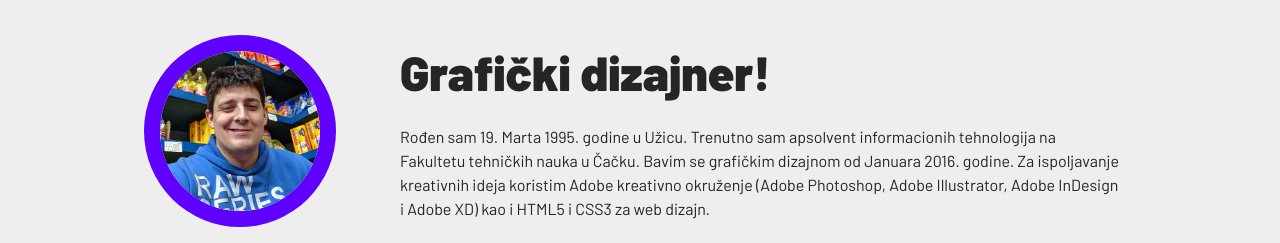
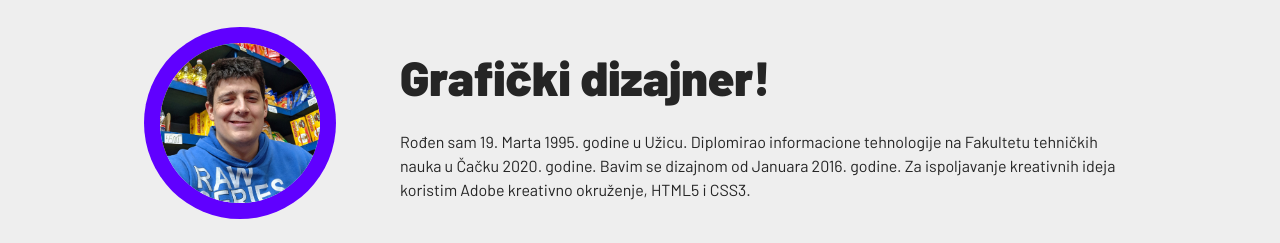
Before and after one commit to aPanicSpud/DusanPapic, a plain HTML site: page index.html in a window 1280 px wide. Shown: the part 1000-1243 px from the top of the page. Drawn offline with nearby package versions, Linux system fonts and the light colour scheme.

Commit message:
Update index.html

```diff
--- a/index.html
+++ b/index.html
@@ -84,12 +84,11 @@
         <div class="FlexItemTwo">
           <p id="Pozdrav"></p>
           <p class="Paragraph">
-            Rođen sam 19. Marta 1995. godine u Užicu. Trenutno sam apsolvent
-            informacionih tehnologija na Fakultetu tehničkih nauka u Čačku.
-            Bavim se grafičkim dizajnom od Januara 2016. godine. Za ispoljavanje
-            kreativnih ideja koristim Adobe kreativno okruženje (Adobe
-            Photoshop, Adobe Illustrator, Adobe InDesign i Adobe XD) kao i HTML5
-            i CSS3 za web dizajn.
+            Rođen sam 19. Marta 1995. godine u Užicu. Diplomirao
+            informacione tehnologije na Fakultetu tehničkih nauka u Čačku 2020. godine.
+            Bavim se dizajnom od Januara 2016. godine. Za ispoljavanje
+            kreativnih ideja koristim Adobe kreativno okruženje, HTML5
+            i CSS3.
           </p>
         </div>
       </div>
```
